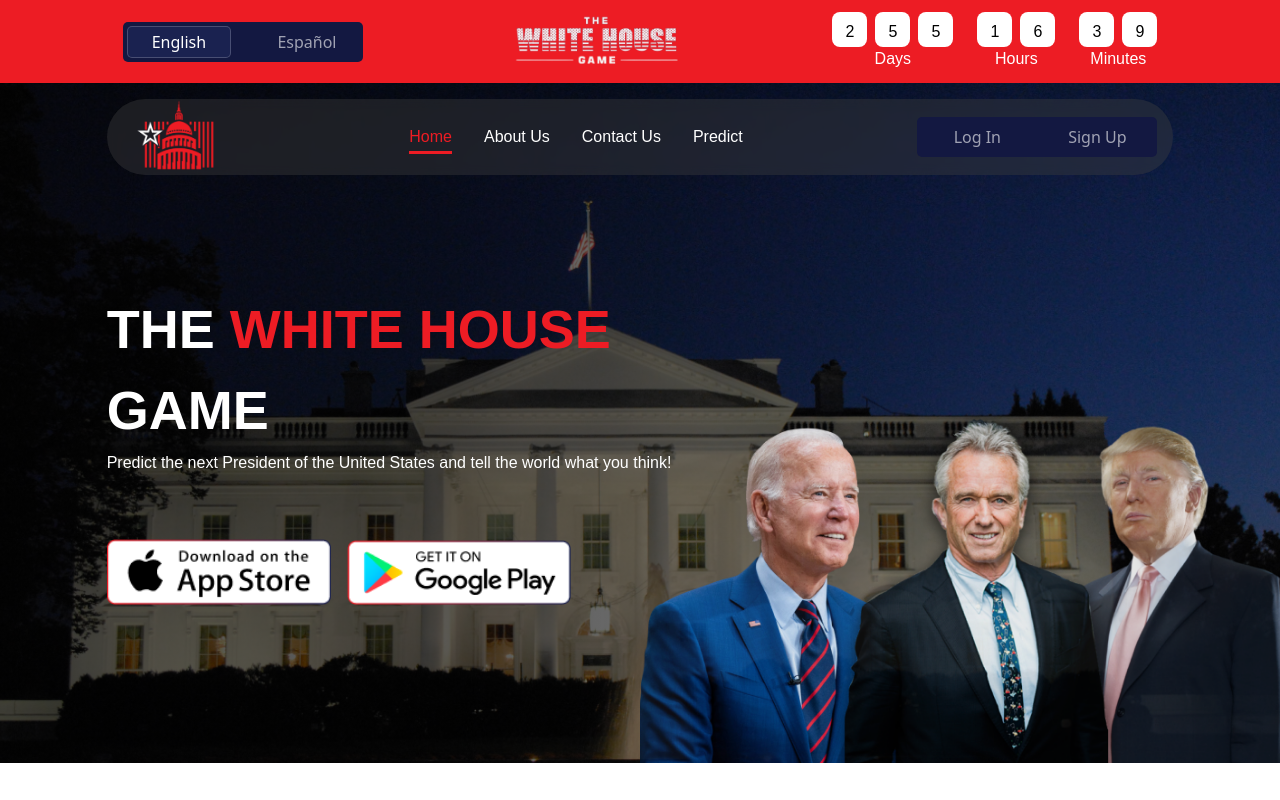
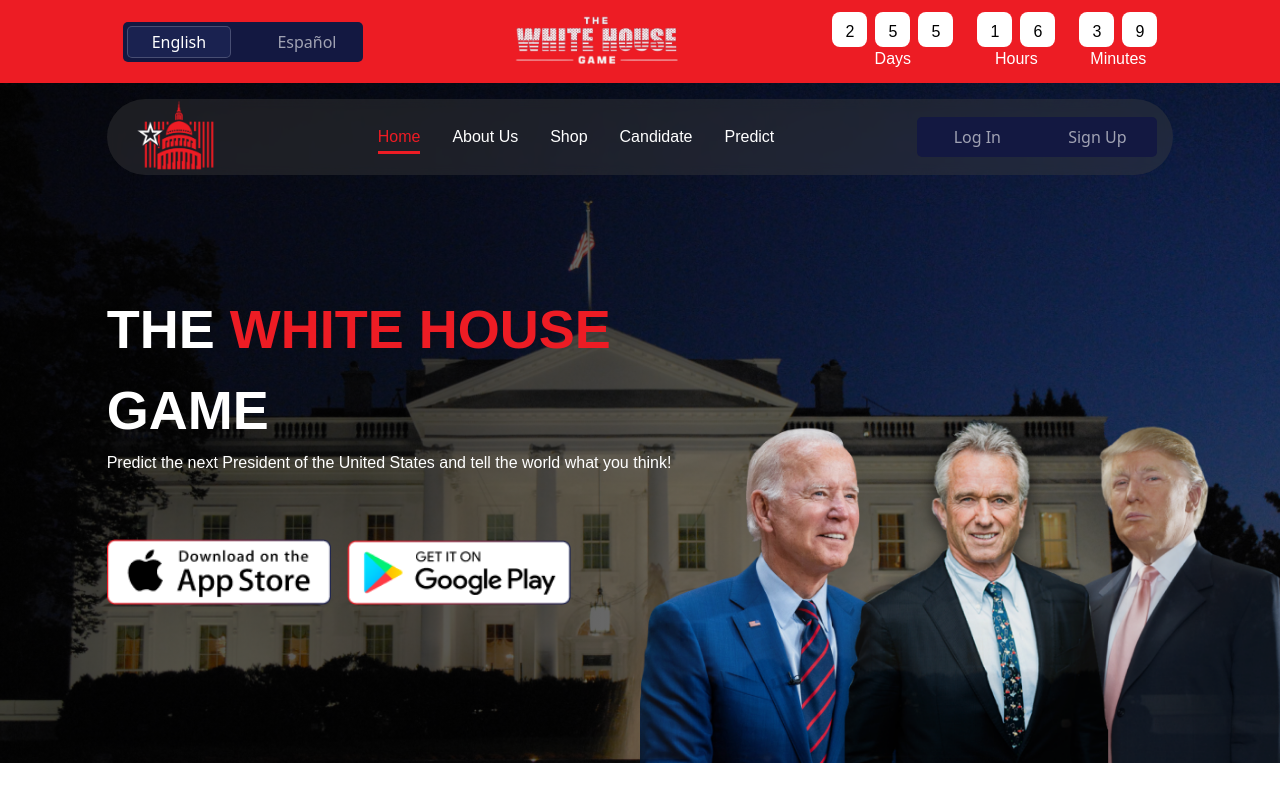
Before and after one commit to Waqas7616/White-House-Game, a React (Create React App) app: page / in a window 1280 px wide. Shown: the top 800 px of the page. Built offline with nearby package versions, Linux system fonts and the light colour scheme; no server answers.

Commit message:
push shop and candidate changes

```diff
--- a/src/components/DownloadApp.jsx
+++ b/src/components/DownloadApp.jsx
@@ -48,9 +48,9 @@ export default function DownloadApp() {
           </div>
           <div>
             <div className="flex gap-3 sm:gap-8 mx-5 sm:mx-0">
-              <h2 className="text-[8px] text-nowrap lg:text-[12px] poppins4 text-[#fff]">
+              {/* <h2 className="text-[8px] text-nowrap lg:text-[12px] poppins4 text-[#fff]">
                 Contact Us
-              </h2>
+              </h2> */}
               <h2 className="text-[8px] text-nowrap lg:text-[12px] poppins4 text-[#fff]">
                 Privacy Policy
               </h2>
--- a/src/components/Navbar.jsx
+++ b/src/components/Navbar.jsx
@@ -129,16 +129,29 @@ function Navbar() {
                 About Us
               </li>
             </Link>
-            <Link to={"/contact"}>
+            <Link to={"https://thewhitehousegame.myspreadshop.com/the+white+house+game-A655354cb8ba6e22839f3b9c8?productType=654&sellable=nOkb1E5YopF90oXEZEz3-654-24&appearance=1138"}>
               {" "}
               <li
                 className={`nav-link poppins4 hover:text-redish ${
                   location.pathname === "/contact" ? "active" : ""
                 }  cursor-pointer hover:font-[500] text-whiteColor`}
               >
-                Contact Us
+                Shop
               </li>
             </Link>{" "}
+
+            <Link to={""}>
+              {" "}
+              <li
+                className={`nav-link poppins4 hover:text-redish ${
+                  location.pathname === "/contact" ? "active" : ""
+                }  cursor-pointer hover:font-[500] text-whiteColor`}
+              >
+                Candidate
+              </li>
+            </Link>{" "}
+
+
             <li
               // onClick={() => handleLinks(3)}
               onClick={handlePredictClick}
@@ -260,14 +273,25 @@ function Navbar() {
               </div>
             )}
 
-            <Link to={"/contact"}>
+            <Link to={"https://thewhitehousegame.myspreadshop.com/the+white+house+game-A655354cb8ba6e22839f3b9c8?productType=654&sellable=nOkb1E5YopF90oXEZEz3-654-24&appearance=1138"}>
               <li
                 onClick={() => handleLinks(3)}
                 className="nav-link poppins4 hover:text-redish cursor-pointer hover:font-[500] text-whiteColor"
               >
-                Contact Us
+                Shop
               </li>
             </Link>
+
+            <Link to={""}>
+              <li
+                onClick={() => handleLinks(3)}
+                className="nav-link poppins4 hover:text-redish cursor-pointer hover:font-[500] text-whiteColor"
+              >
+                Candidate
+              </li>
+            </Link>
+
+
           </div>
           <div className="download-button flex items-center justify-between gap-2">
             {/* <svg
```
